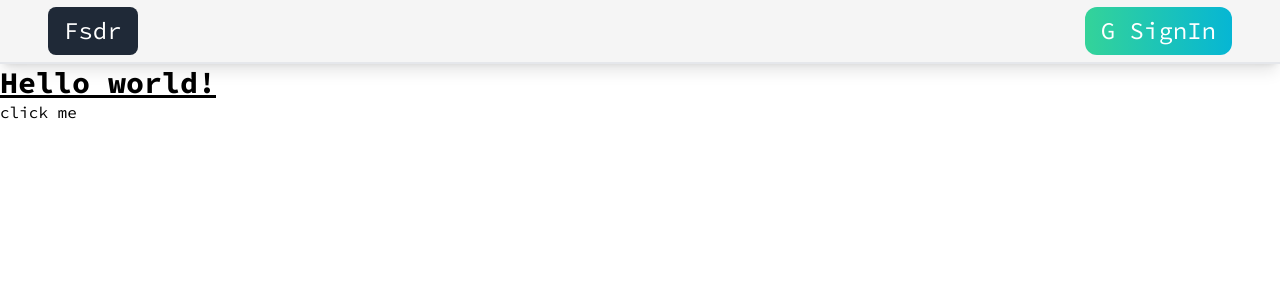
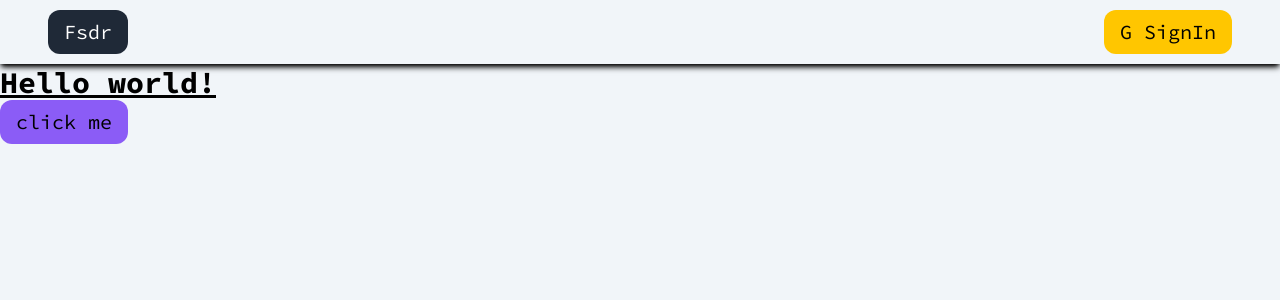
Before and after one commit to fajllo/next-blog, a Next.js app: page / in a window 1280 px wide. Shown: the top 300 px of the page. Built offline with nearby package versions, Linux system fonts and the light colour scheme; no server answers.

Commit message:
tailwnd custom and some generic styling

```diff
--- a/components/Navbar.js
+++ b/components/Navbar.js
@@ -17,22 +17,17 @@ export default function Navbar() {
     await auth.signInWithPopup(googleAuthProvider);
   };
   return (
-    <nav className="Navbar w-screen h-16 bg-neutral-100 border-b-2  flex items-center text-2xl shadow-lg ">
-      <ul className="flex justify-between w-full mx-4 md:mx-12">
+    <nav className="Navbar w-screen h-16 flex items-center text-xl shadow-md shadow-black">
+      <ul className="flex justify-between w-full mx-4 md:mx-12 items-center">
         <li>
           {" "}
           <Link href="/">
-            <button className="text-white bg-gray-800 py-2 px-4 rounded-lg">
-              Fsdr
-            </button>
+            <button className="text-white bg-gray-800 ">Fsdr</button>
           </Link>
         </li>
         {!username && (
           <li>
-            <button
-              className="bg-gradient-to-r from-emerald-400 to-cyan-500 px-4 py-2 text-white rounded-xl"
-              onClick={singInWithGoogle}
-            >
+            <button className="bg-custom_yellow  " onClick={singInWithGoogle}>
               G SignIn
             </button>
           </li>
@@ -44,7 +39,7 @@ export default function Navbar() {
             <li>
               <button
                 onClick={signOut}
-                className=" mx-2 bg-gradient-to-r from-pink-400 to-rose-500 px-4 py-2 text-white rounded-xl "
+                className=" mx-2  bg-custom_red text-white "
               >
                 {" "}
                 sign out
@@ -53,9 +48,7 @@ export default function Navbar() {
 
             <li>
               <Link href="/admin">
-                <button className="text-white bg-emerald-500 py-2 px-4 rounded-lg">
-                  new
-                </button>
+                <button className=" bg-emerald-500 ">new</button>
               </Link>
             </li>
             <li>
--- a/styles/globals.css
+++ b/styles/globals.css
@@ -3,5 +3,18 @@
 @tailwind utilities;
 
 body {
-  @apply dark:bg-custom_dark font-source;
+  @apply dark:bg-custom_dark font-source dark:text-white bg-slate-100 text-black;
 }
+
+h1,
+h2,
+h3 {
+  @apply font-bold;
+}
+
+p {
+  @apply font-thin;
+}
+button {
+  @apply text-black px-4 py-2  rounded-xl bg-violet-500 text-xl;
+}
--- a/tailwind.config.js
+++ b/tailwind.config.js
@@ -9,7 +9,8 @@ module.exports = {
         custom_red: "#ff0056",
         custom_blue: "#0093ff",
         custom_orange: "#ff4c00",
-        custom_dark: "#091638",
+        custom_dark: "#393E46fb",
+        custom_yellow: "#FFC600",
       },
       fontFamily: {
         source: ['"Source Code Pro"'],
```
